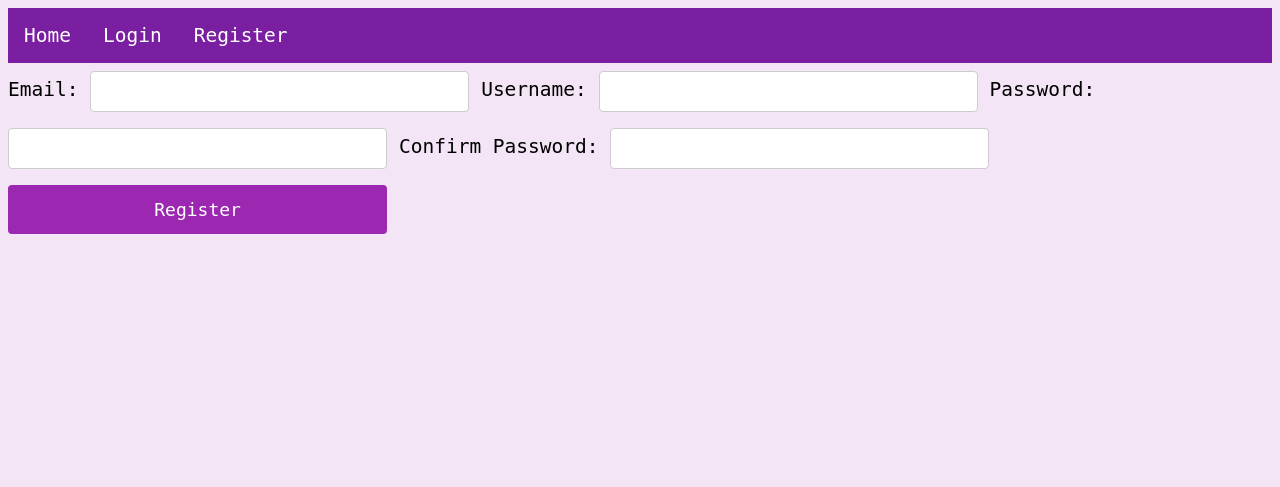
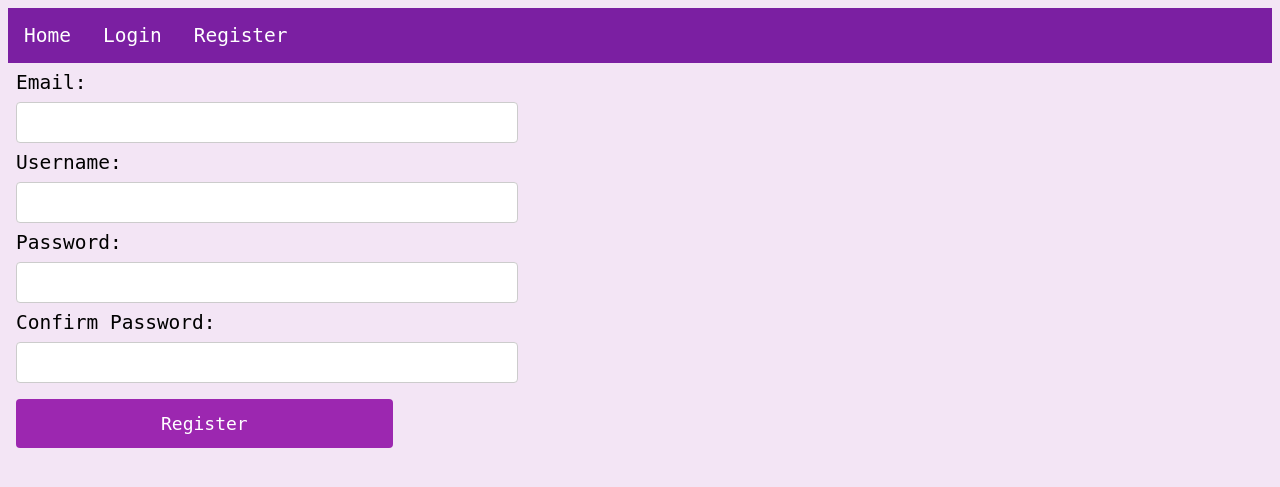
Before and after one commit to tlr24/IT202, a PHP site: page /register.php in a window 1280 px wide. Shown: the top 487 px of the page. Run offline with PHP 8.4, Linux system fonts and the light colour scheme.

Commit message:
Updated style/theme & fixed flash

```diff
--- a/project/login.php
+++ b/project/login.php
@@ -1,9 +1,13 @@
 <?php require_once(__DIR__ . "/partials/nav.php"); ?>
 <form method="POST">
+  <p>
     <label for="email">Email:</label>
     <input type="email" id="email" name="email" required/>
+  </p>
+  <p>
     <label for="p1">Password:</label>
     <input type="password" id="p1" name="password" required/>
+  </p>
     <input type="submit" name="login" value="Login"/>
 </form>
 
--- a/project/register.php
+++ b/project/register.php
@@ -71,14 +71,22 @@
 }
 ?>
 <form method="POST">
+  <p>
     <label for="email">Email:</label>
     <input type="email" id="email" name="email" required value="<?php safer_echo($email); ?>"/>
+  </p>
+  <p>
     <label for="user">Username:</label>
     <input type="text" id="user" name="username" required maxlength="60" value="<?php safer_echo($username); ?>"/>
+  </p>
+  <p>
     <label for="p1">Password:</label>
-    <input type="password" id="p1" name="password" required/>
+    <input type="password" id="p1" name="password" maxlength="60" required/>
+  </p>
+  <p>
     <label for="p2">Confirm Password:</label>
     <input type="password" id="p2" name="confirm" required/>
+  </p>
     <input type="submit" name="register" value="Register"/>
 </form>
 <?php require(__DIR__ . "/partials/flash.php");
--- a/project/static/css/styles.css
+++ b/project/static/css/styles.css
@@ -1,4 +1,3 @@
-/* design intentionally made horrible to see who doesn't change it*/
 body {
     font-family: monospace;
     font-size: 1.5em;
@@ -28,18 +27,27 @@
     background-color: #CE93D8;
 }
 
+form {
+    margin: inherit;
+    display: table;
+}
+
+form > p {
+    display: table-row;
+}
+
 input, select {
-    width: 30% !important;
+    width: 120%;
     padding: 12px 20px;
     margin: 8px 0;
-    display: inline-block;
+    display: table-cell; //inline-block;
     border: 1px solid #ccc;
     border-radius: 4px;
     box-sizing: border-box;
 }
 
 input[type=submit] {
-    width: 20%;
+    width: 90%;
     background-color: #9C27B0;
     color: white;
     padding: 14px 20px;
@@ -50,3 +58,7 @@
     font-size: 18;
     font-family: monospace;
 }
+
+input[type=submit]:hover {
+    background-color: #BE49D2;
+}
```
Also changed, not shown: project/profile.php (+8 -0 lines), project/sparkles.png (added).
